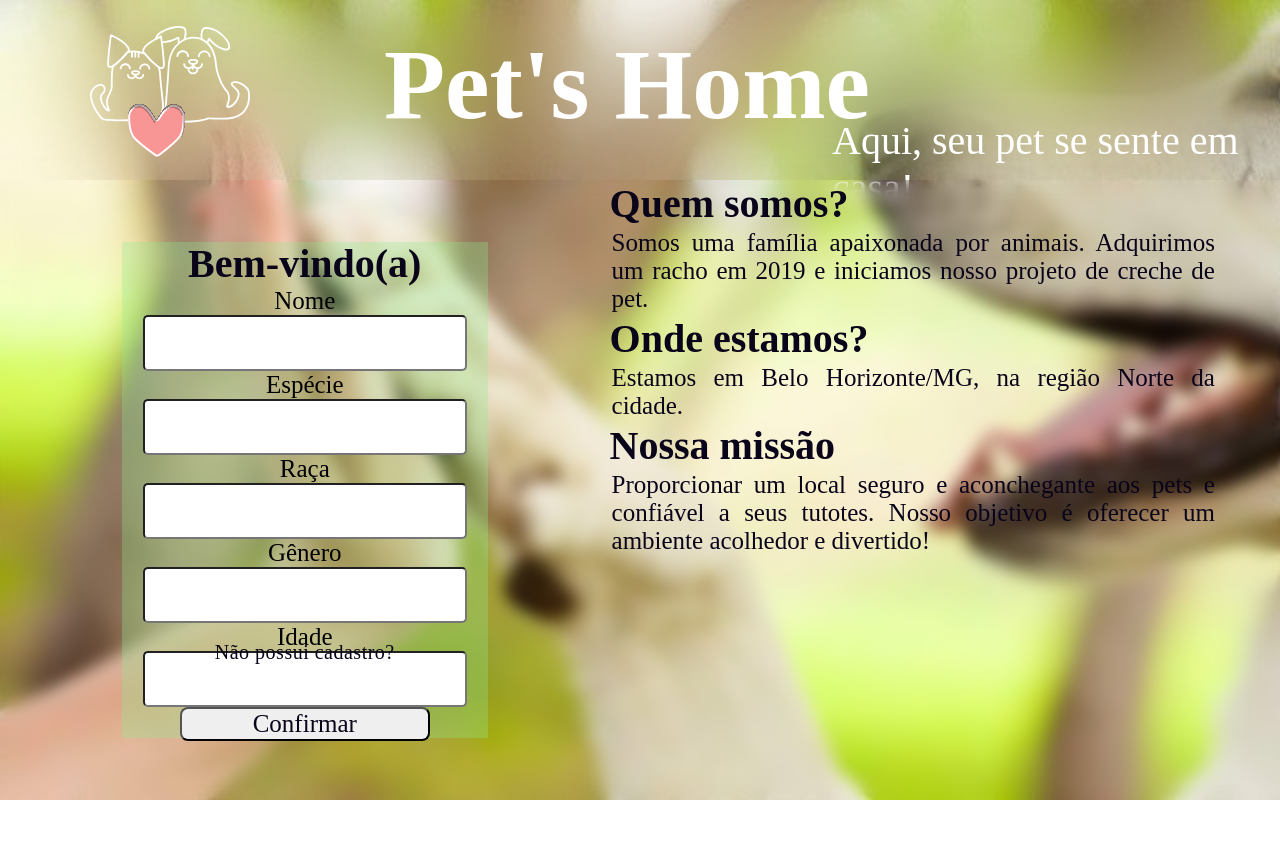
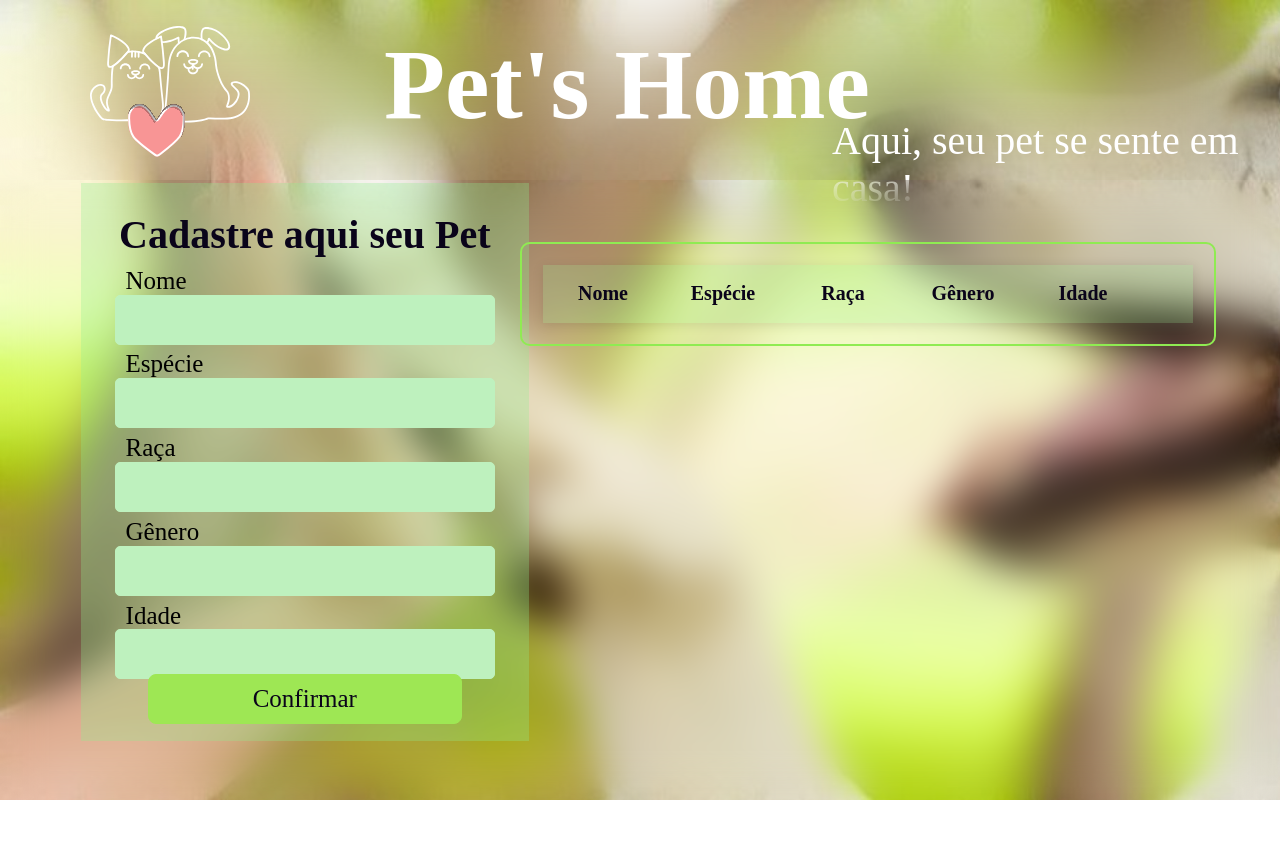
Before and after one commit to lizstuart/Creche-Veterinaria-Frontend, a React app in the folder vet-app/: page /home in a window 1280 px wide. Built offline with nearby package versions, Linux system fonts and the light colour scheme; a web font is replaced by a local one.

Commit message:
Componetização da pág Home

```diff
--- /dev/null
+++ b/vet-app/src/Components/Table/index.js
@@ -0,0 +1,55 @@
+import "./styles.css";
+
+function Table({ setShowModalEditItem }) {
+  // const [items, setItems] = useState([]);
+  // const localItems = items
+
+  // useEffect(() => {
+  //     try {
+
+  //         async function handleRegister() {
+  //             const response = await api.get('/transacao', {
+  //                 headers: {
+  //                     Authorization: `Bearer ${getItem('token')}`
+  //                 }
+  //             })
+  //             setItems(response.data);
+
+  //     }
+  //     handleRegister();
+
+  //     } catch (error) {
+  //         console.log(error);
+  //     }
+  // }, [items])
+  return (
+    <>
+      <table className="header-table">
+        <thead className="header-thead">
+          <tr>
+            <th className="date">
+              Nome
+              {/* <img className="seta-table" src={seta} alt="seta" /> */}
+            </th>
+            <th>Espécie</th>
+            <th>Raça</th>
+            <th>Gênero</th>
+            <th>Idade</th>
+            <th></th>
+          </tr>
+        </thead>
+
+        {/* {localItems.map((item) => (
+          <TableBody
+            key={item.id}
+            items={item}
+            setShowModalEditItem={setShowModalEditItem}
+            localItems={localItems}
+          />
+        ))} */}
+      </table>
+    </>
+  );
+}
+
+export default Table;
--- /dev/null
+++ b/vet-app/src/Components/Table/styles.css
@@ -0,0 +1,54 @@
+.tables-home{
+    width: 55%;
+}
+
+
+.tables-spending{
+    display: flex;
+    flex-direction: row;
+
+}
+
+.header-table{
+    position: absolute;
+    top: 10%;
+    right: 5%;
+    border-radius: 10px;
+    font-family: 'Alkatra', cursive;
+    font-size: 20px;
+    color:  #0a041a;
+    border: 2px solid #8feb52;
+
+    padding: 19px;
+
+    overflow-y: scroll;
+
+
+}
+
+.header-thead{
+    width: 650px;
+    height: 58px;
+    background-color: rgb(144, 238, 144, 0.2);
+    box-shadow: 0px 2px 11px rgba(0, 0, 0, 0.1);
+}
+
+tr, thead {
+    display: grid;
+    grid-template-columns: repeat(6, 120px);
+    text-align: center;
+    width: 600px;
+    flex-direction: row;
+    justify-content: space-between;
+    position: relative;
+    align-items: center;
+
+    top: 20%;
+}
+
+th{
+    display: flex;
+    align-items: center;
+    justify-content: center;
+    margin-bottom: 25px;
+}
--- a/vet-app/src/pages/Home/index.js
+++ b/vet-app/src/pages/Home/index.js
@@ -1,6 +1,7 @@
 import "./styles.css";
 import Header from "../../Components/Header";
 import Footer from "../../Components/Footer";
+import Table from "../../Components/Table";
 
 function Home() {
   return (
@@ -9,7 +10,7 @@ function Home() {
       <main className="section__home">
         <div className="main__form">
           <form className="form__home">
-            <h1>Bem-vindo(a)</h1>
+            <h1>Cadastre aqui seu Pet</h1>
             <label className="label__nome__home" htmlFor="nome">
               Nome
             </label>
@@ -56,23 +57,10 @@ function Home() {
               // value={}
             />
             <button className="btn__home">Confirmar</button>
-            <span className="">Não possui cadastro?</span>
           </form>
         </div>
         <div className="table">
-          <h1>Quem somos?</h1>
-          <p>
-            Somos uma família apaixonada por animais. Adquirimos um racho em
-            2019 e iniciamos nosso projeto de creche de pet.
-          </p>
-          <h1>Onde estamos?</h1>
-          <p>Estamos em Belo Horizonte/MG, na região Norte da cidade.</p>
-          <h1>Nossa missão</h1>
-          <p>
-            Proporcionar um local seguro e aconchegante aos pets e confiável a
-            seus tutotes. Nosso objetivo é oferecer um ambiente acolhedor e
-            divertido!
-          </p>
+          <Table />
         </div>
       </main>
       <Footer />
--- a/vet-app/src/pages/Home/styles.css
+++ b/vet-app/src/pages/Home/styles.css
@@ -10,7 +10,7 @@
         display: flex;
         width: 100vw;
         height: calc(100vh - 180px);
-        backdrop-filter: blur(8px);
+        backdrop-filter: blur(20px);
     }
 
     .main__form__home{
@@ -25,15 +25,99 @@
         align-items: center;
         justify-content: center;
         flex-direction: column;
+
     }
 
     .form__home{
+        position: absolute;
+        top:0.5%;
         display: flex;
         align-items: center;
+        text-align: center;
         justify-content: center;
         flex-direction: column;
 
-        width: 60%;
-        height: 80%;
+        width: 35%;
+        height: 90%;
         background-color: rgb(144, 238, 144, 0.3);
     }
+
+    .form__home h1{
+        position: absolute;
+        top: 5%;
+        font-family: 'Alkatra', cursive;
+        font-size: 40px;
+        margin: 0;
+        color:  #0a041a;
+      }
+
+    .form__home input{
+        width: 80%;
+        height: 5%;
+        background-color: rgb(190, 241, 190);
+        border: 1px solid rgb(190, 241, 190);
+    }
+
+    .label__nome__home{
+        position: absolute;
+        left: 10%;
+        top: 15%;
+    }
+
+    .input__nome__home{
+        position: absolute;
+        top: 20%;
+    }
+
+    .label__especie__home{
+        position: absolute;
+        left: 10%;
+        top: 30%;
+    }
+
+    .input__especie__home{
+        position: absolute;
+        top: 35%;
+    }
+
+    .label__raça__home{
+        position: absolute;
+        left: 10%;
+        top:45%
+    }
+
+    .input__raça__home{
+        position: absolute;
+        top: 50%
+    }
+
+    .label__gênero__home{
+        position: absolute;
+        left: 10%;
+        top:60%
+    }
+
+    .input__gênero__home{
+        position: absolute;
+        top: 65%
+    }
+
+    .label__idade__home{
+        position: absolute;
+        left: 10%;
+        top:75%
+    }
+
+    .input__idade__home{
+        position: absolute;
+        top: 80%
+    }
+
+    .btn__home{
+        position: absolute;
+        width: 70%;
+        bottom: 3%;
+        background-color: rgb(158, 231, 84);
+        border: 1px solid  rgb(158, 231, 84);
+        cursor: pointer;
+    }
```
